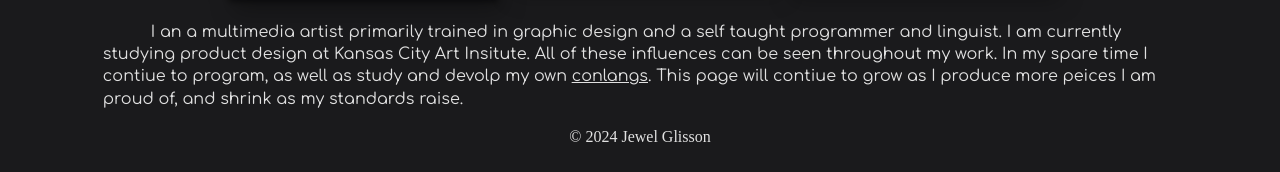
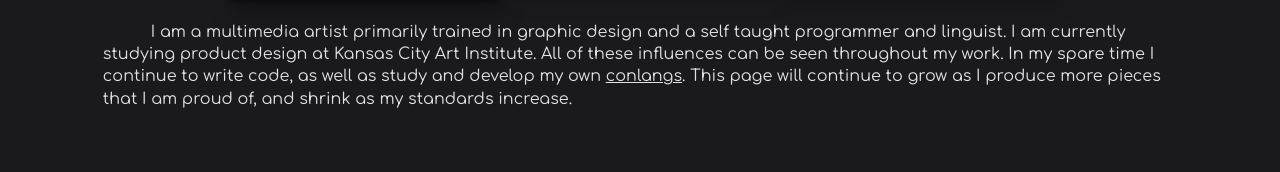
Before and after one commit to JewelGliss/JewelGliss.github.io, a plain HTML site: page index.html in a window 1280 px wide. Shown: the part 1121-1293 px from the top of the page. After the commit the page ends 1255 px from the top, so only its background shows below. Drawn offline with Linux system fonts and the light colour scheme; a script that the page names is missing.

Commit message:
fix typos in final paragraph

```diff
--- a/index.html
+++ b/index.html
@@ -86,18 +86,8 @@
 		</div>
 		<div  id="About">
 			<p>
-				I an a multimedia artist primarily trained in graphic design and a self taught programmer and linguist.
-				I am currently studying product design at Kansas City Art Insitute.
+				I am a multimedia artist primarily trained in graphic design and a self taught programmer and linguist.
+				I am currently studying product design at Kansas City Art Institute.
 				All of these influences can be seen throughout my work.
-				In my spare time I contiue to program, as well as study and devolp my own <a href="https://wikipedia.org/wiki/Constructed_language">conlangs</a>.
-				This page will contiue to grow as I produce more peices I am proud of, and shrink as my standards raise.
-			</p>
-		</div>
-		<p id="CopyRight">© 2024 Jewel Glisson</p>
-	</div>
-
-	<script src="https://unpkg.co/gsap@3/dist/gsap.min.js"></script>
-	<script src="js/app.js"></script>
-</body>
-
-</html>
+				In my spare time I continue to write code, as well as study and develop my own <a href="https://wikipedia.org/wiki/Constructed_language">conlangs</a>.
+				This page will continue to grow as I produce more pieces that I am proud of, and shrink as my standards increase.
```
